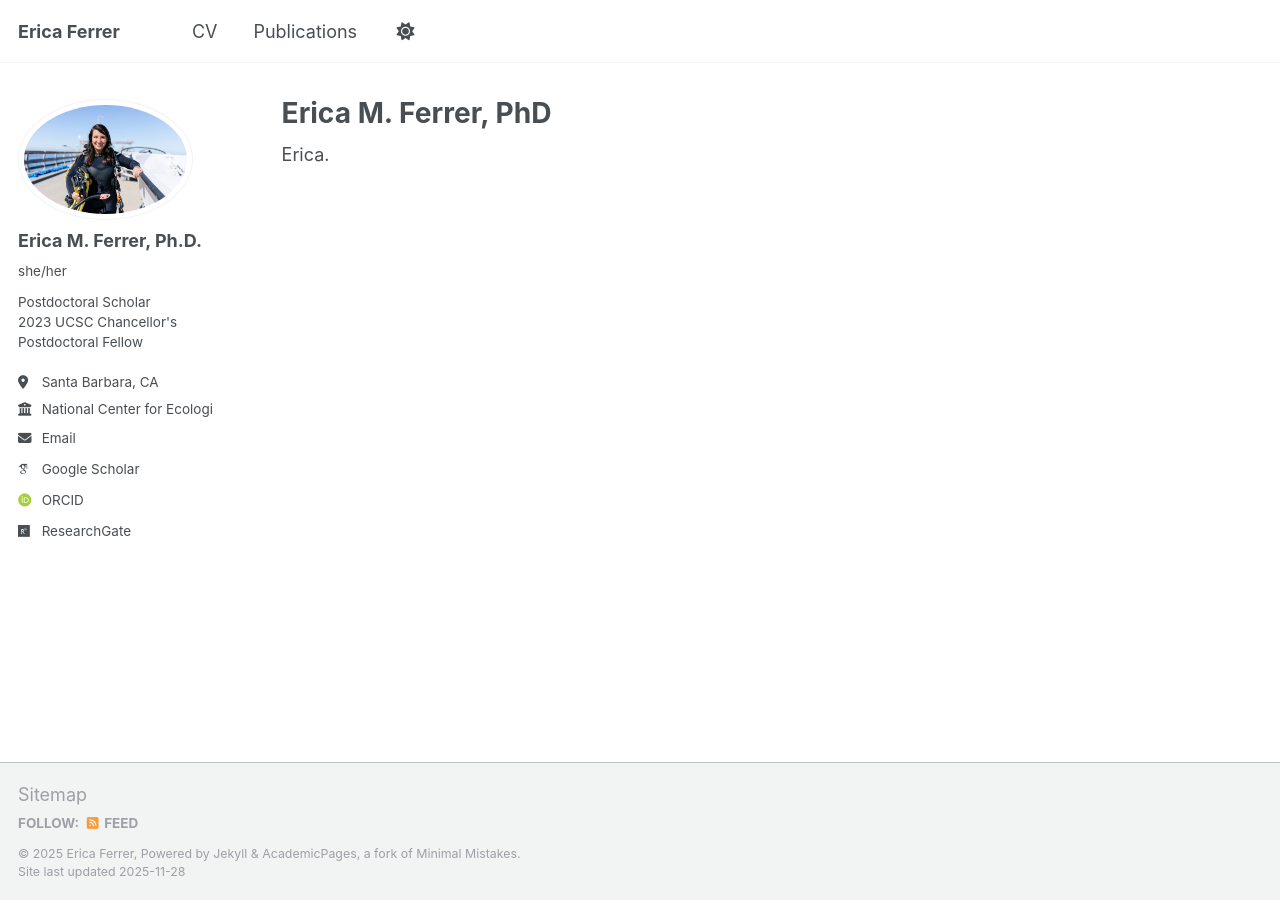
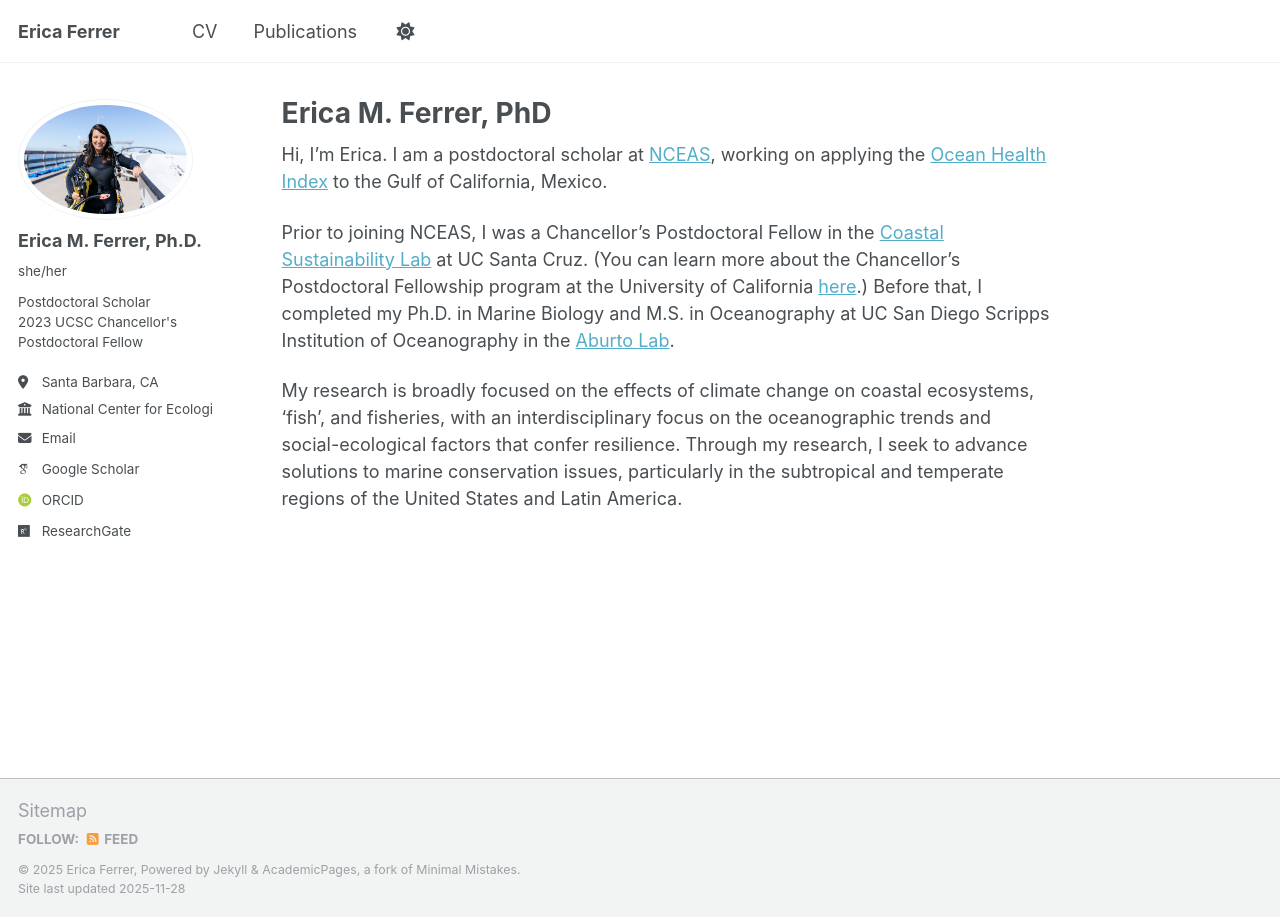
Before and after one commit to emferrer/emferrer.github.io, a Jekyll site: the page built from _pages/about.md, in a window 1280 px wide. Built offline with Jekyll 4.4.1, drawn with Linux system fonts in a browser that asks for light colours; some web fonts are replaced; a script that is not in the unit is left out.

Commit message:
Update about.md
Main about me. - EF

```diff
--- a/_pages/about.md
+++ b/_pages/about.md
@@ -7,4 +7,8 @@ redirect_from:
   - /about.html
 ---
 
-Erica.
+Hi, I'm Erica. I am a postdoctoral scholar at [NCEAS](https://www.nceas.ucsb.edu/), working on applying the [Ocean Health Index](https://oceanhealthindex.org/) to the Gulf of California, Mexico.
+
+Prior to joining NCEAS, I was a Chancellor's Postdoctoral Fellow in the [Coastal Sustainability Lab](https://kristy-kroeker.squarespace.com/) at UC Santa Cruz. (You can learn more about the Chancellor's Postdoctoral Fellowship program at the University of California [here](https://ppfp.ucop.edu/info/).) Before that, I completed my Ph.D. in Marine Biology and M.S. in Oceanography at UC San Diego Scripps Institution of Oceanography in the [Aburto Lab](https://www.aburtolab.org/).
+
+My research is broadly focused on the effects of climate change on coastal ecosystems, ‘fish’, and fisheries, with an interdisciplinary focus on the oceanographic trends and social-ecological factors that confer resilience. Through my research, I seek to advance solutions to marine conservation issues, particularly in the subtropical and temperate regions of the United States and Latin America.
```
